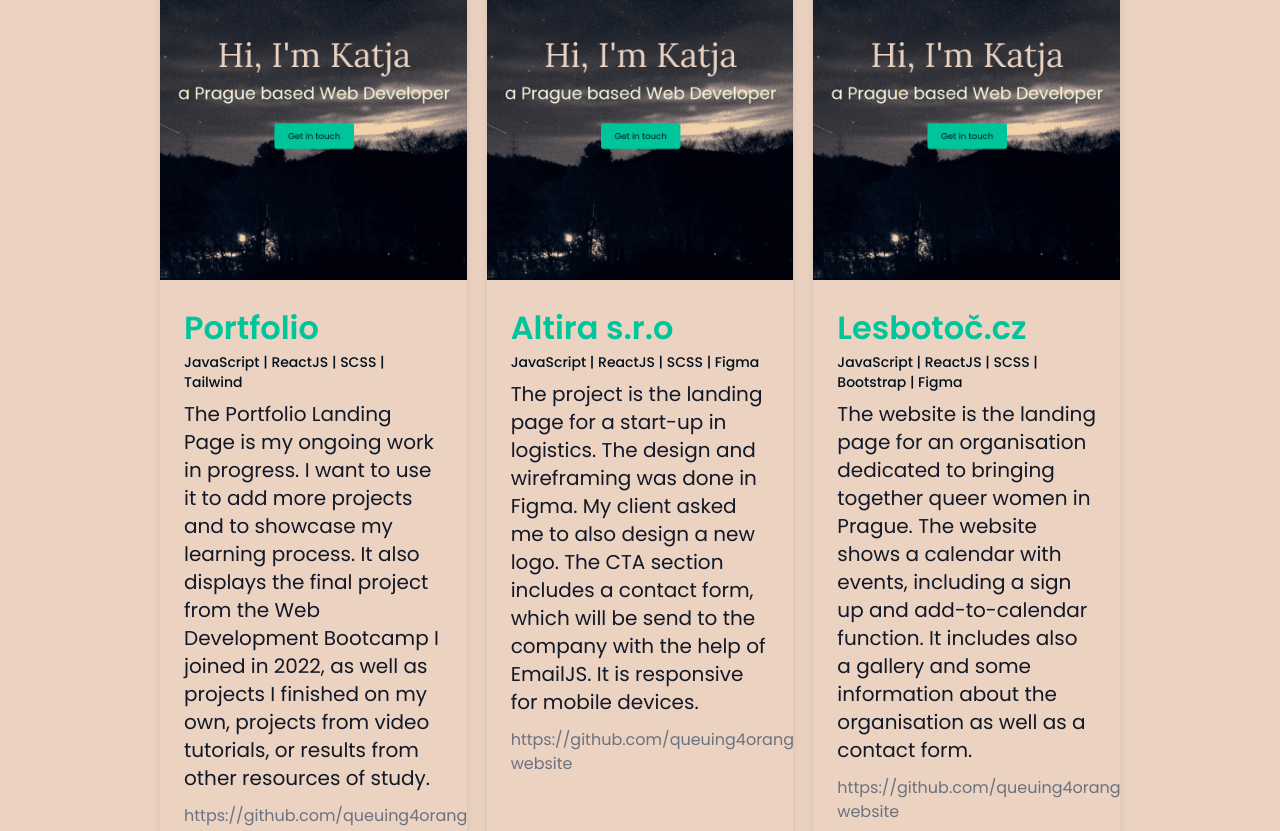
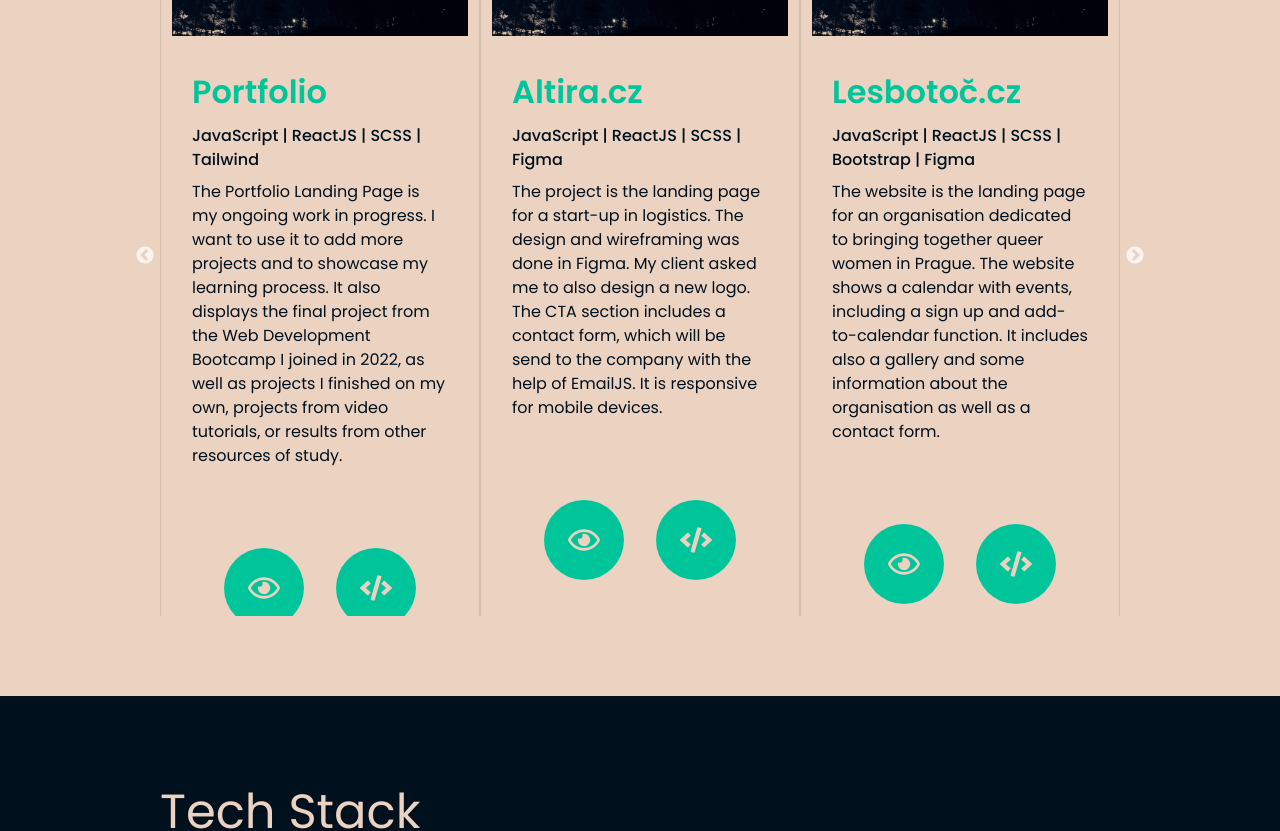
Before and after one commit to queuing4oranges/portfolio, a React (Create React App) app: page / in a window 1280 px wide. Shown: the part 1180-2011 px from the top of the page. Built offline with nearby package versions, Linux system fonts and the light colour scheme; a web font is replaced by a local one.

Commit message:
Add projects carousel styling

```diff
--- a/src/App.scss
+++ b/src/App.scss
@@ -1,9 +1,4 @@
 /* styles.scss */
-
-@import 'tailwindcss/base';
-@import 'tailwindcss/components';
-@import 'tailwindcss/utilities';
-
 @import url("https://fonts.googleapis.com/css2?family=Titillium+Web:wght@200;300;600;700;900&display=swap");
 @import url("https://fonts.googleapis.com/css2?family=Poppins:wght@200;300;400;500;600;700&display=swap");
 @import url("https://fonts.googleapis.com/css2?family=Boogaloo&family=Lora:wght@400;500;600;700&display=swap");
--- a/src/components/Projects/Carousel.js
+++ b/src/components/Projects/Carousel.js
@@ -1,93 +1,82 @@
-import React, { useEffect, useState } from 'react';
-
+import React, { useState } from 'react';
+import Slider from 'react-slick';
 import { projectsData } from "./ProjectsData";
+import { FaRegEye, FaCode } from "react-icons/fa";
 
 import "./Carousel.scss";
 
 export default function Carousel() {
 	const [cards, setCards] = useState(projectsData);
-	const [currentCard, setCurrentCard] = useState(0);
-
-	useEffect(() => {
-		let autoslide = setInterval(() => {
-			nextSlide();
-		}, 2000);
-
-		return () => {
-			clearInterval(autoslide);
+	const settings = {
+		infinite: true,
+		speed: 500,
+		// autoplay: true,
+		autoplaySpeed: 2000,
+		pauseOnHover: true,
+		slidesToShow: 3,
+		slidesToScroll: 1,
+		responsive: [
+      {
+        breakpoint: 1024,
+        settings: {
+          slidesToShow: 3,
+          slidesToScroll: 3,
+          infinite: true,
+          dots: true
         }
-	},[currentCard]);
-
-	const nextSlide = () => {
-		setCurrentCard((oldCard) => {
-			const newCard = (oldCard + 1) % cards.length;
-			return newCard;
-		});
+      },
+      {
+        breakpoint: 600,
+        settings: {
+          slidesToShow: 2,
+          slidesToScroll: 2,
+          initialSlide: 2
+        }
+      },
+      {
+        breakpoint: 480,
+        settings: {
+          slidesToShow: 1,
+          slidesToScroll: 1
+        }
+      }
+    ]
 	};
 
-	const prevSlide = () => {
-		setCurrentCard((oldCard) => {
-			const newCard = (oldCard - 1 + cards.length) % cards.length;
-			return newCard;
-		});
-	};
-
-
 	return (
-		<div className="slider-container relative">
-				<div className="relative">
-					<div className="mx-auto grid max-w-lg gap-5 lg:max-w-none lg:grid-cols-3">
-						{cards.map((card, index) => (
-							<div key={index} className="flex flex-col overflow-hidden rounded-lg shadow-lg">
-
-								<div className="flex-shrink-0">
-									<img className="h-96 w-full object-cover" src={card.image} alt={card.title} />
+		<div className='slider-container'>
+			<Slider {...settings}>
+				{cards.map((card, idx) => (
+					<div key={idx} className="h-full flex flex-col justify-between">
+						<div>
+							<div>
+								<img className="h-full w-full object-cover px-3" src={card.image} alt={card.title} />
 							</div>
 
-								<div className="flex flex-1 flex-col justify-between bg-light p-6">
-									<div className="flex-1">
+							<div className="flex flex-col justify-between bg-light p-3 m-5">
 								<h3 className='text-accent font-semibold'>{card.title}</h3>
-										<p className="text-sm font-medium text-dark">{card.tech}</p>
-										<a href="#" className="mt-2 block">
-											<p className="text-xl text-gray-900">{card.description}</p>
-											<p className="mt-3 text-base text-gray-500">{card.github}</p>
+								<h4 className="font-medium text-dark my-2">{card.tech}</h4>
+								<p className="">{card.description}</p>
+							</div>
+						</div>
+						<div className='flex justify-center bg-light p-3 m-5'>
+							{card.live &&
+								<a href={card.live} target="_blank" title='See live'>
+									<button className='flex justify-center items-center bg-accent hover:bg-dark text-light font-bold py-2 px-4 m-4 rounded'>
+										<FaRegEye />
+										<span>Live</span>
+									</button></a>
+							}
+							<a href="" target="_blank" title='Look at the Code'>
+								<button className='flex justify-center items-center bg-accent hover:bg-dark text-light font-bold py-2 px-4 m-4 rounded'>
+									<FaCode />
+									<span>Code</span>
+								</button>
 							</a>
 						</div>
 					</div>
+				))}
+			</Slider>
 		</div>
-						))}
-					</div>
-				</div>
-			</div>
-		);
+	)
 };
-
-
-
-		// <div className='slider-container' style={{position: "relative"}}>
-		// 		{cards.map((card, index) => {
-		// 			const { title, tech, description, image, github, live } = card
-
-		// 			return (
-		// 				<article
-		// 					// className='slide'
-		// 					key={index}
-		// 					style={{ transform: `translateX(${100 * (index - currentCard)}%)` }}
-		// 				>
-		// 					{/* <img src={image} alt={title} /> */}
-		// 					<h4>{title}</h4>
-		// 					<h5>{tech}</h5>
-		// 					<p>{description}</p>
-		// 					<button>{github}</button>
-		// 					<button>{live}</button>
-
-		// 				</article>
-		// 			)
-		// 		})}
-
-		// 	<button style={{ position: "absolute" }} onClick={prevSlide} className='prev'></button>
-		// 	<button style={{ position: "absolute" }} onClick={nextSlide} className='next'></button>
-		// </div>
-
-//   	)
-// }
--- a/src/components/Projects/Carousel.scss
+++ b/src/components/Projects/Carousel.scss
@@ -0,0 +1,57 @@
+.slider-container {
+	.slick-slide {
+		height: 45rem;
+		box-shadow: 0px 2px 3px -1px rgba(0,0,0,0.1), 0px 1px 0px 0px rgba(25,28,33,0.02), 0px 0px 0px 1px rgba(25,28,33,0.08);
+		display: flex;
+		flex-direction: column;
+
+		button {
+			width: 5rem;
+			height: 5rem;
+			border-radius: 50%;
+			transition: width 0.3s, height 0.3s, border-radius 0.3s, padding 0.3s;
+
+			& span {
+				display: none;
+			}
+
+			&:hover {
+				border-radius: 0;
+
+				& span {
+					display: block;
+				}
+
+				& svg {
+					display: none;
+				}
+			}
+		}
+
+		> div {
+			height: 100%;
+
+			> div {
+
+				display: flex !important;
+				flex-direction: column;
+				justify-content: space-between !important;
+
+			}
+		}
+	}
+
+	svg {
+		font-size: 2rem;
+	}
+}
+
+/* Animation */
+@keyframes fadeIn {
+	from {
+		opacity: 0;
+	}
+	to {
+		opacity: 1;
+	}
+}
--- a/src/components/Projects/Projects.js
+++ b/src/components/Projects/Projects.js
@@ -3,15 +3,13 @@ import Carousel from './Carousel'
 
 export default function Projects() {
   return (
-	  <section className="projects-container bg-light text-dark px-4 py-10 md:px-40 md:py-20">
+	  <section className="projects-container bg-light text-dark h-400 px-4 py-10 md:px-40 md:py-20">
 		<h1 id="projects">
 			Projects
 		</h1>
 		<br />
-		<div>
-					<Carousel />
-		</div>
 
+		<Carousel />
 
 	</section>
   )
--- a/src/components/Projects/ProjectsData.js
+++ b/src/components/Projects/ProjectsData.js
@@ -11,7 +11,7 @@ export const projectsData = [
 		live: "https://www.queuing4oranges.com/",
 	},
 	{
-		title: "Altira s.r.o",
+		title: "Altira.cz",
 		tech: "JavaScript | ReactJS | SCSS | Figma",
 		description:
 			"The project is the landing page for a start-up in logistics. The design and wireframing was done in Figma. My client asked me to also design a new logo. The CTA section includes a contact form, which will be send to the company with the help of EmailJS. It is responsive for mobile devices.",
@@ -44,7 +44,6 @@ export const projectsData = [
 			"The API endpoints are build for the communication with the database of the Lesbotoc.cz website. The database was created and set up with phpMyAdmin. The endpoints allow the user to execute CRUD operations (with contacts, events, but also upload pictures).",
 		image: portfolio,
 		github: "https://github.com/queuing4oranges/lesbotoc-backend-api",
-		live: "https://apis.queuing4oranges.com/",
 	},
 	{
 		title: "MiniProjects",
--- a/tailwind.config.js
+++ b/tailwind.config.js
@@ -6,7 +6,8 @@ module.exports = {
 			fontSize: {
 				'h1': '3rem',
 				'h2': '2.5rem',
-				'h3': '2rem'
+				'h3': '2rem',
+				'h4': '1.5rem'
 			},
 			colors: {
 				dark: '#01101d', // Dark background
```
Lines whose indentation alone changed are shown as unchanged.
